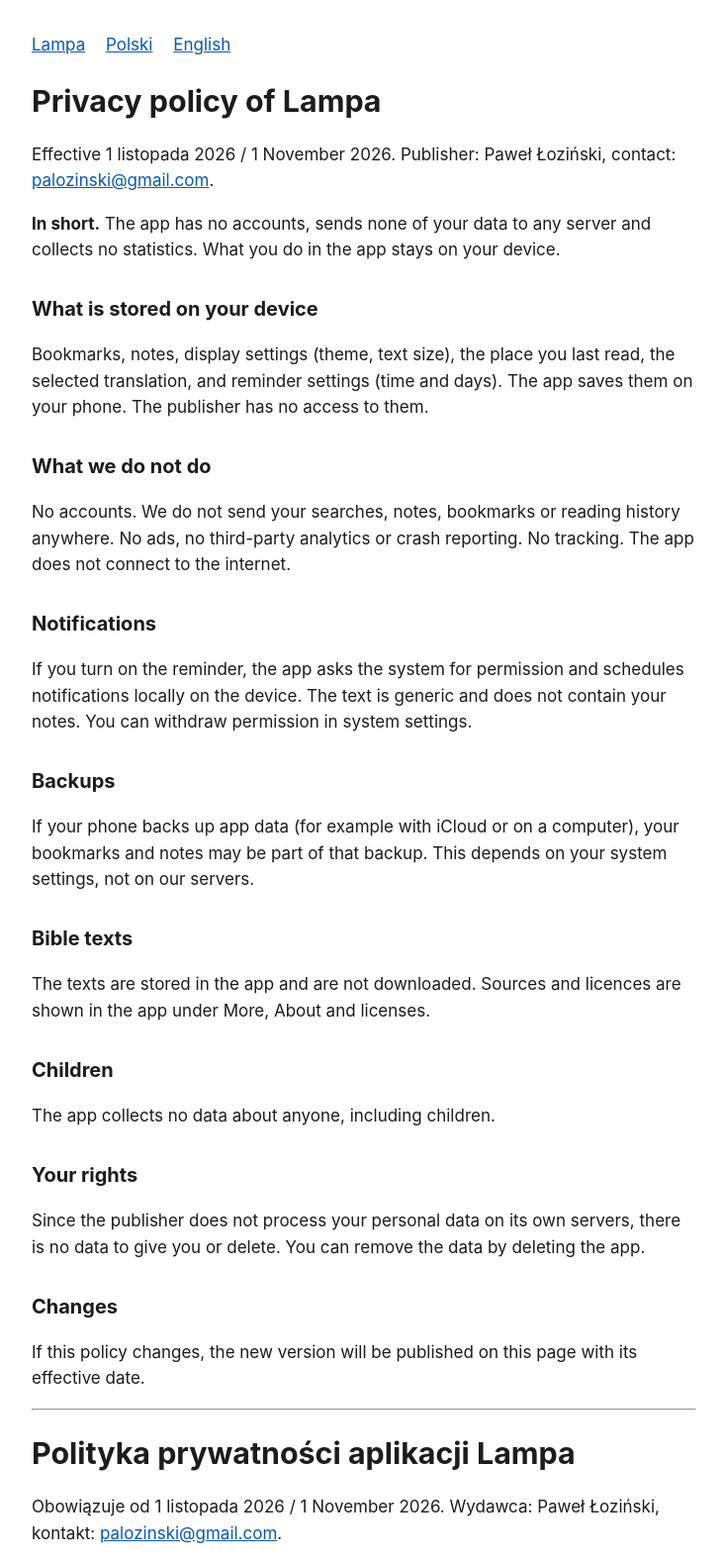
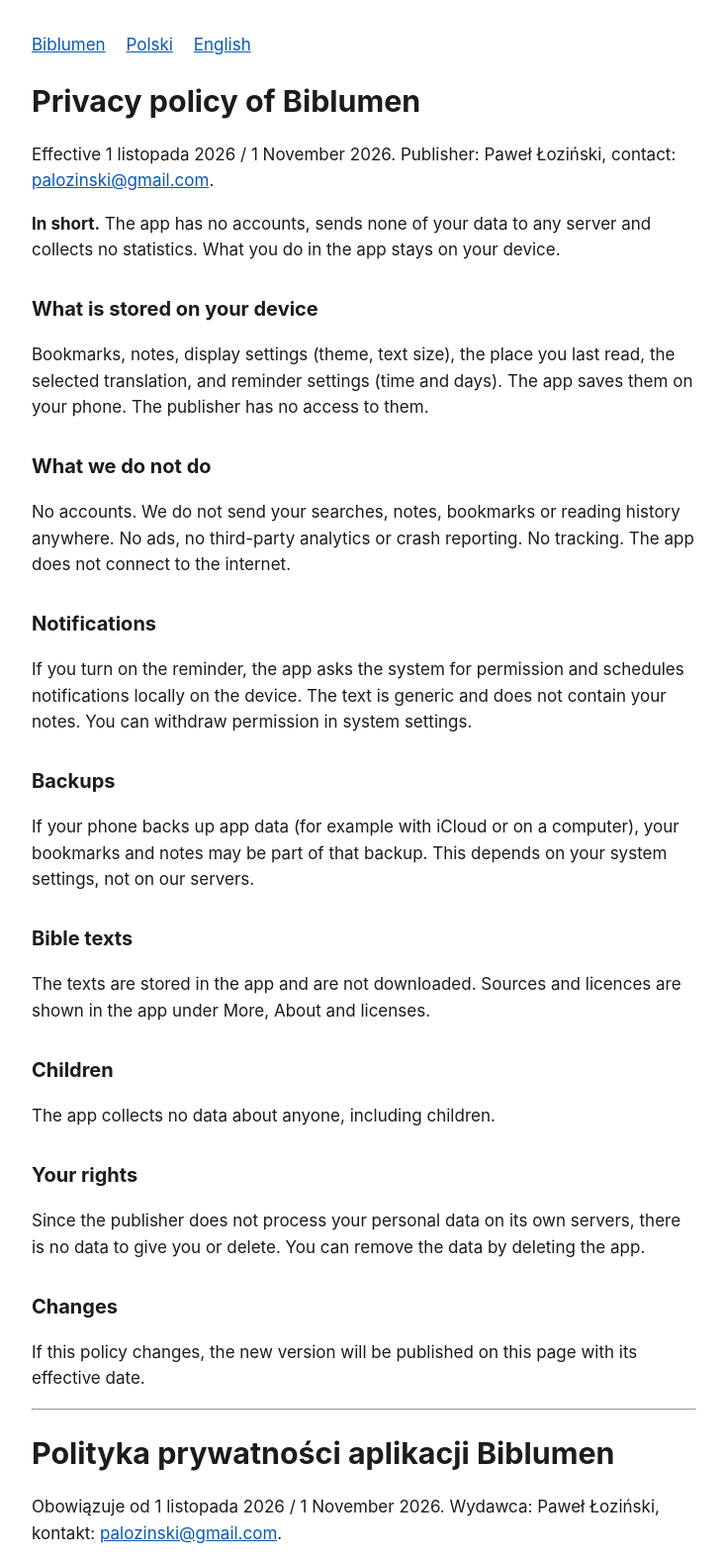
Before and after one commit to palozinski/palozinski.github.io, a plain HTML site: page privacy.html in a window 1280 px wide. Shown: the top 1576 px of the page at 99% size, without its empty margins (272-1004 px from the left). Drawn offline with Linux system fonts and the light colour scheme.

Commit message:
Publish site

```diff
--- a/privacy.html
+++ b/privacy.html
@@ -3,13 +3,13 @@
 <head>
 <meta charset="utf-8">
 <meta name="viewport" content="width=device-width, initial-scale=1">
-<title>Lampa: privacy policy / polityka prywatności</title>
+<title>Biblumen: privacy policy / polityka prywatności</title>
 <link rel="stylesheet" href="style.css">
 </head>
 <body>
 <main>
-<nav><a href="index.html">Lampa</a> <a href="#pl">Polski</a> <a href="#en">English</a></nav>
-<h1 id="en">Privacy policy of Lampa</h1>
+<nav><a href="index.html">Biblumen</a> <a href="#pl">Polski</a> <a href="#en">English</a></nav>
+<h1 id="en">Privacy policy of Biblumen</h1>
 <p>Effective 1 listopada 2026 / 1 November 2026. Publisher: Paweł Łoziński, contact: <a href="mailto:palozinski@gmail.com">palozinski@gmail.com</a>.</p>
 <p><strong>In short.</strong> The app has no accounts, sends none of your data to any server and collects no statistics. What you do in the app stays on your device.</p>
 <h2>What is stored on your device</h2>
@@ -31,7 +31,7 @@
 
 <hr>
 
-<h1 id="pl">Polityka prywatności aplikacji Lampa</h1>
+<h1 id="pl">Polityka prywatności aplikacji Biblumen</h1>
 <p>Obowiązuje od 1 listopada 2026 / 1 November 2026. Wydawca: Paweł Łoziński, kontakt: <a href="mailto:palozinski@gmail.com">palozinski@gmail.com</a>.</p>
 <p><strong>Krótko.</strong> Aplikacja nie ma kont, nie wysyła Twoich danych na żaden serwer i nie zbiera statystyk. To, co robisz w aplikacji, zostaje na Twoim urządzeniu.</p>
 <h2>Jakie dane są przechowywane na Twoim urządzeniu</h2>
```
Also changed, not shown: index.html (+2 -2 lines).
